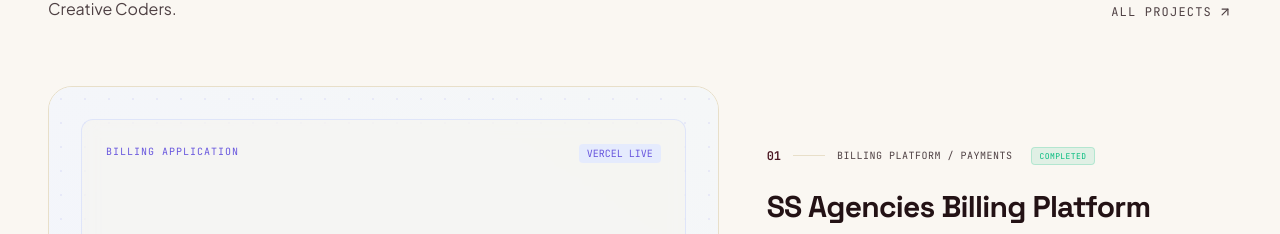
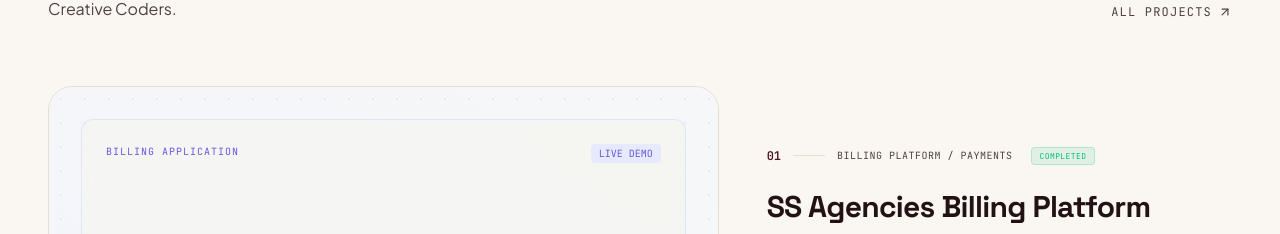
Before and after one commit to kishore-23MIC0100/idev-creative-coders, a React (Vite) app: page / in a window 1280 px wide. Shown: the part 3831-4065 px from the top of the page. Built offline with nearby package versions, Linux system fonts and the light colour scheme.

Commit message:
Update project badge from VERCEL LIVE to LIVE DEMO for professional consistency

```diff
--- a/src/components/ProjectPreview.tsx
+++ b/src/components/ProjectPreview.tsx
@@ -106,7 +106,7 @@ export const ProjectPreview: React.FC<ProjectPreviewProps> = ({ id }) => {
           <div className="relative w-full h-full flex flex-col justify-between border border-indigo-500/20 [html.light_&]:border-indigo-200/60 rounded-xl p-6 bg-surface-secondary/40 backdrop-blur-sm">
             <div className="flex justify-between items-start">
               <span className="text-[10px] font-mono tracking-widest text-indigo-400 [html.light_&]:text-indigo-700">BILLING APPLICATION</span>
-              <span className="text-[10px] font-mono text-indigo-500 bg-indigo-500/10 [html.light_&]:text-indigo-700 [html.light_&]:bg-indigo-100 px-2 py-0.5 rounded">VERCEL LIVE</span>
+              <span className="text-[10px] font-mono text-indigo-500 bg-indigo-500/10 [html.light_&]:text-indigo-700 [html.light_&]:bg-indigo-100 px-2 py-0.5 rounded">LIVE DEMO</span>
             </div>
             {/* Abstract Payment Card representation */}
             <div className="w-56 h-28 border border-indigo-500/30 [html.light_&]:border-indigo-200/60 rounded-xl p-4 self-center bg-gradient-to-br from-indigo-900/20 to-slate-900/40 [html.light_&]:from-indigo-50/80 [html.light_&]:to-slate-100/80 backdrop-blur flex flex-col justify-between text-left">
```
